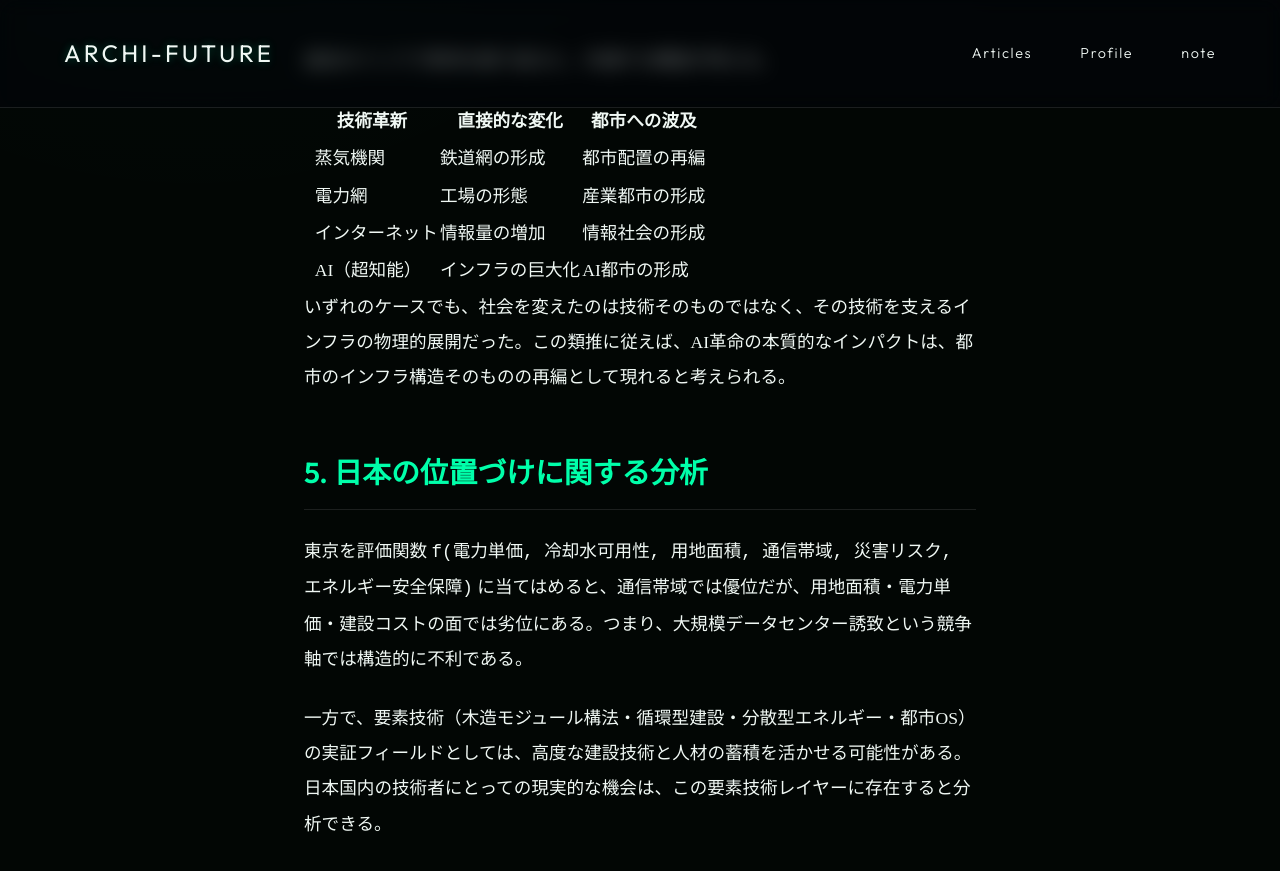
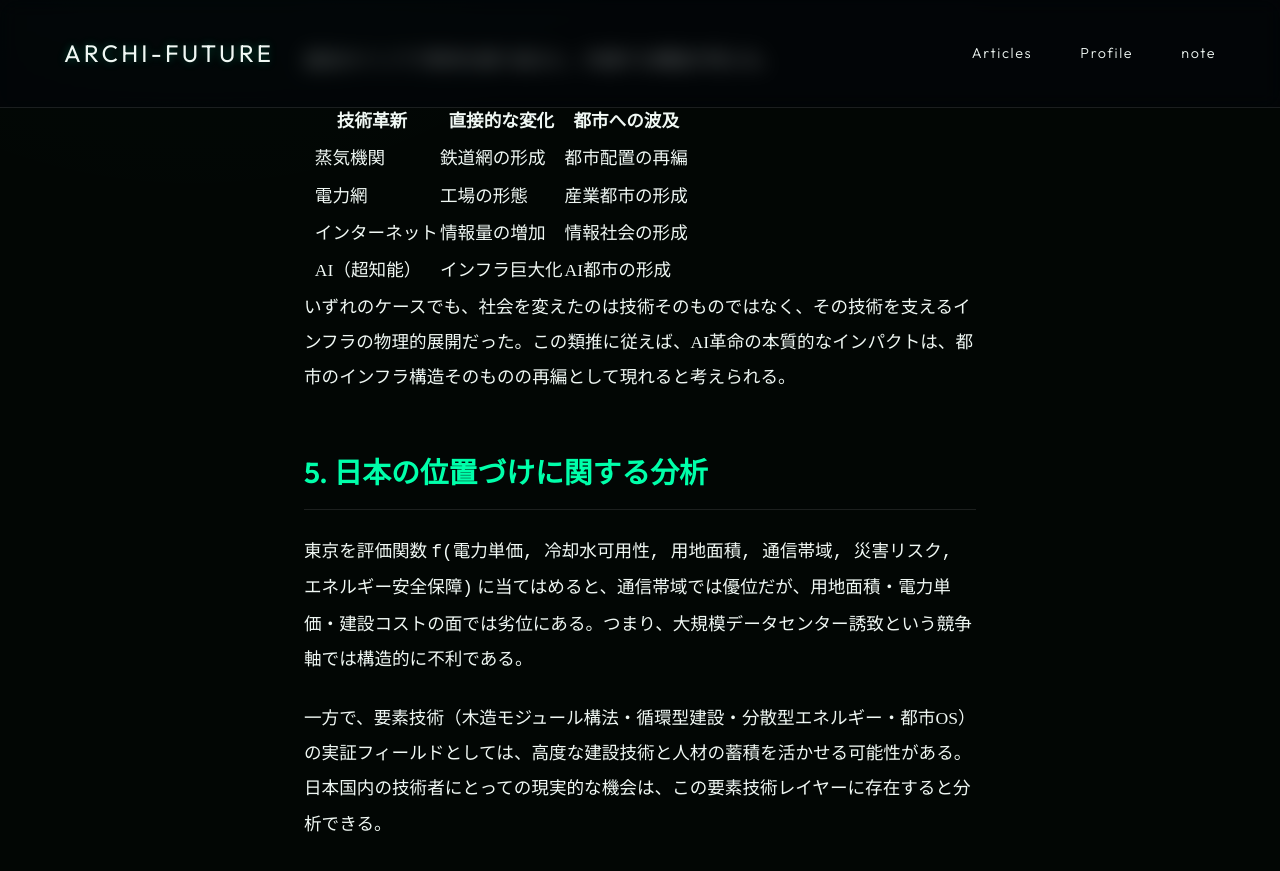
Before and after one commit to phity-j/wood0, a Jekyll site: the page built from _posts/2026-07-03-ai.md, in a window 1280 px wide and 900 px high, scrolled down 2476 px. Shown: the top 871 px of the window. Built offline with Jekyll 4.4.1, drawn with Linux system fonts in a browser that asks for light colours.

Commit message:
Update _posts/2026-07-03-ai.md (via Pages CMS)

```diff
--- a/_posts/2026-07-03-ai.md
+++ b/_posts/2026-07-03-ai.md
@@ -50,11 +50,11 @@ AIインフラの技術更新サイクルは短い。GPU世代交代・冷却方
 
 
 | 技術革新 | 直接的な変化 | 都市への波及 |
-| ------------------- | -------- | ------- |
+| ------------------- | ------- | ------- |
 | &nbsp;&nbsp;蒸気機関 | 鉄道網の形成 | 都市配置の再編 |
 | &nbsp;&nbsp;電力網 | 工場の形態 | 産業都市の形成 |
 | &nbsp;&nbsp;インターネット | 情報量の増加 | 情報社会の形成 |
-| &nbsp;&nbsp;AI（超知能） | インフラの巨大化 | AI都市の形成 |
+| &nbsp;&nbsp;AI（超知能） | インフラ巨大化 | AI都市の形成 |
 
 
 いずれのケースでも、社会を変えたのは技術そのものではなく、その技術を支えるインフラの物理的展開だった。この類推に従えば、AI革命の本質的なインパクトは、都市のインフラ構造そのものの再編として現れると考えられる。
```
